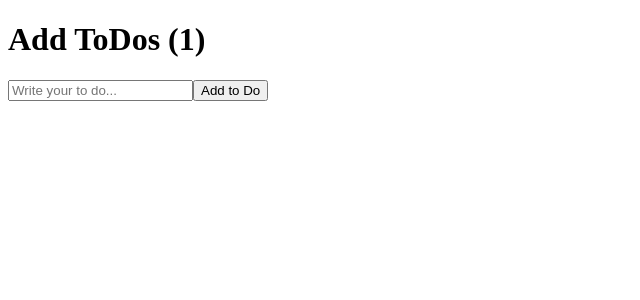
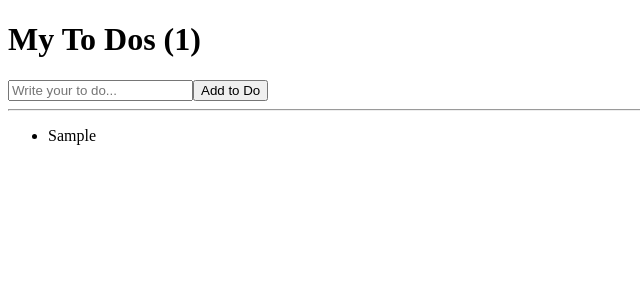
Before and after one commit to lienkooky/Cloning_Movie, a React (Create React App) app in the folder begin/: page / in a window 1280 px wide. Both pictures are taken after typing "Sample" into the empty fields and a click on the button "Add to Do". Shown: the top 300 px of the page, without its empty margins (0-640 px from the left). Built offline with nearby package versions, Linux system fonts and the light colour scheme; the HTML template or start-up script is replaced by a standard one.

Commit message:
practice ToDoList

```diff
--- a/begin/src/App.js
+++ b/begin/src/App.js
@@ -16,12 +16,10 @@ function App() {
     setToDos((current) => [toDo, ...current]);
     setToDo((prev) => (prev = ''));
   };
-
   console.log(toDos);
-
   return (
     <div>
-      <h1>Add ToDos ({toDos.length})</h1>
+      <h1>My To Dos ({toDos.length})</h1>
       <form onSubmit={onSubmit}>
         <input
           value={toDo}
@@ -31,6 +29,12 @@ function App() {
         />
         <button>Add to Do</button>
       </form>
+      <hr />
+      <ul>
+        {toDos.map((el, i) => {
+          return <li key={i}>{el}</li>;
+        })}
+      </ul>
     </div>
   );
 }
```
